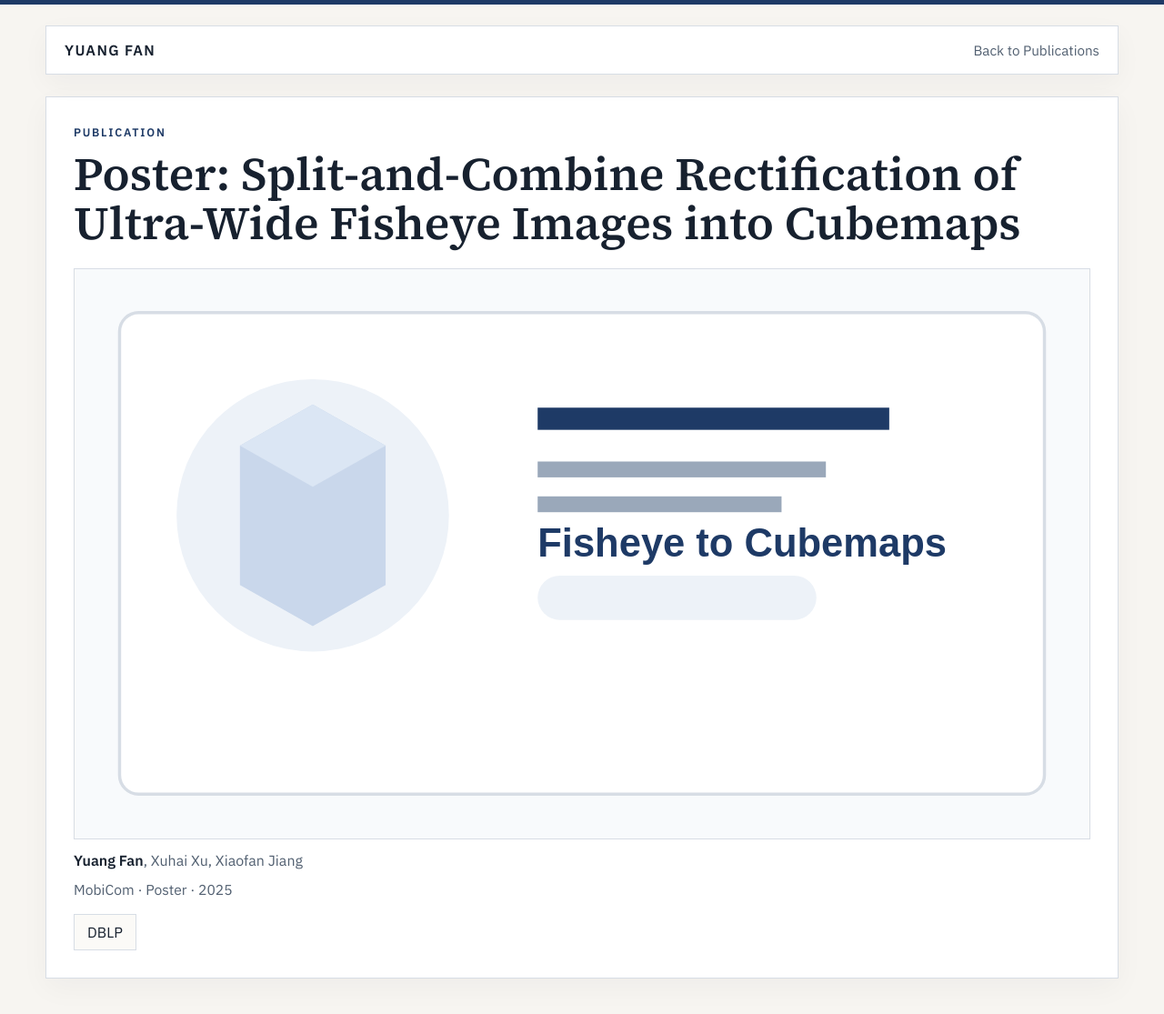
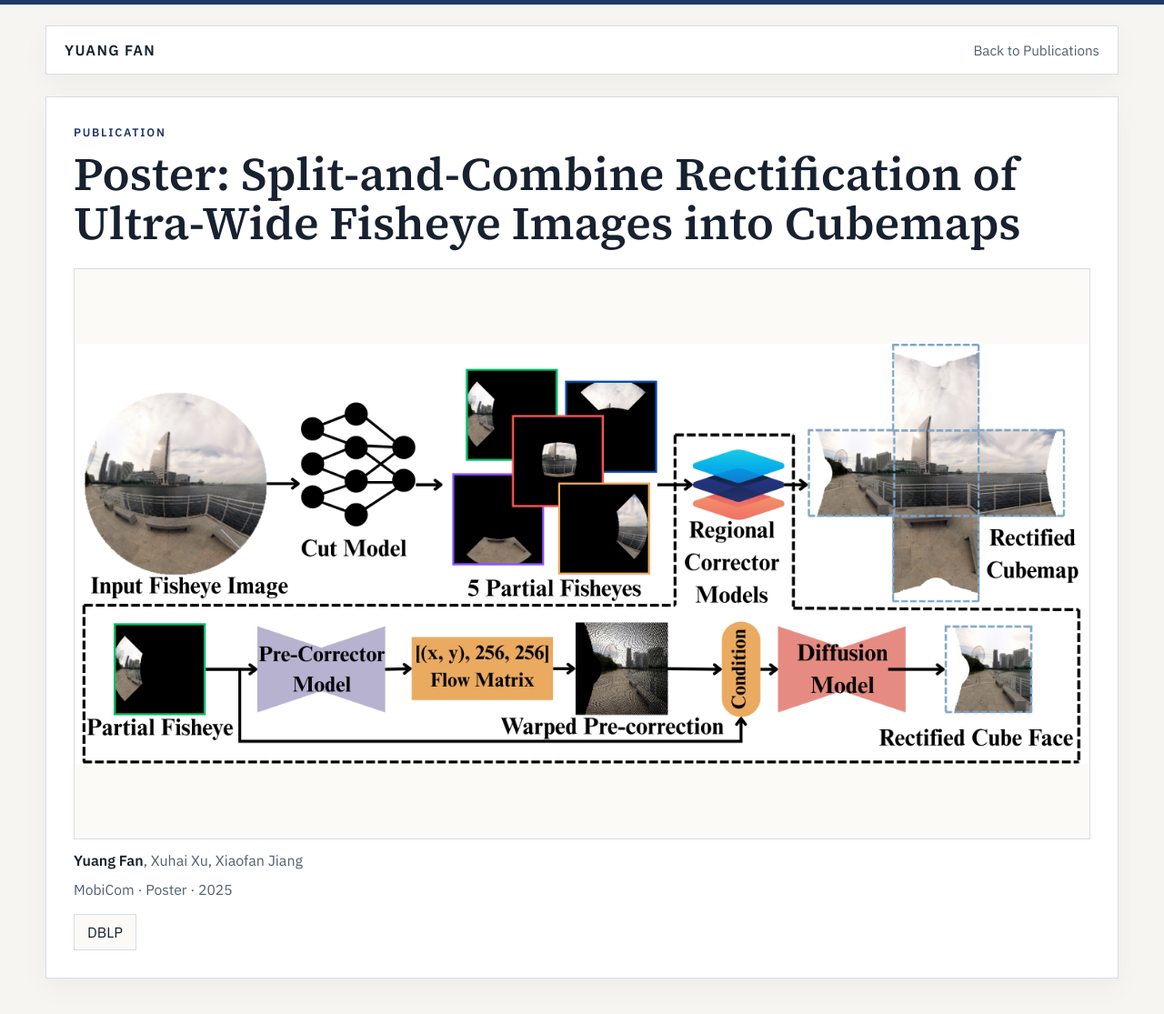
Before and after one commit to yfan2676/yfan2676.github.io, a Jekyll site: the page built from _publications/split-and-combine/index.md, in a window 1280 px wide and 1132 px high. Shown: the top 1115 px of the window at 91% size. Built offline with Jekyll 4.4.1, drawn with Linux system fonts in a browser that asks for light colours.

Commit message:
Support PNG publication teasers

```diff
--- a/_publications/split-and-combine/index.md
+++ b/_publications/split-and-combine/index.md
@@ -9,7 +9,7 @@ venue: "MobiCom"
 status: "Poster"
 year: 2025
 date: 2025-08-01
-teaser: teaser.svg
+teaser: teaser.png
 links:
   - label: DBLP
     url: https://dblp.org/rec/conf/mobicom/FanX025
--- a/styles.css
+++ b/styles.css
@@ -293,12 +293,21 @@ h3 {
   padding: 20px;
 }
 
+.publication-teaser {
+  display: grid;
+  place-items: center;
+  width: 100%;
+  aspect-ratio: 16 / 9;
+  overflow: hidden;
+  border: 1px solid var(--line);
+  background: var(--surface-muted);
+}
+
 .publication-teaser img,
 .publication-placeholder {
   width: 100%;
-  aspect-ratio: 16 / 9;
-  object-fit: cover;
-  border: 1px solid var(--line);
+  height: 100%;
+  object-fit: contain;
   background: var(--surface-muted);
 }
 
```
Also changed, not shown: _publications/split-and-combine/teaser.png (added), _publications/split-and-combine/teaser.svg (deleted).
